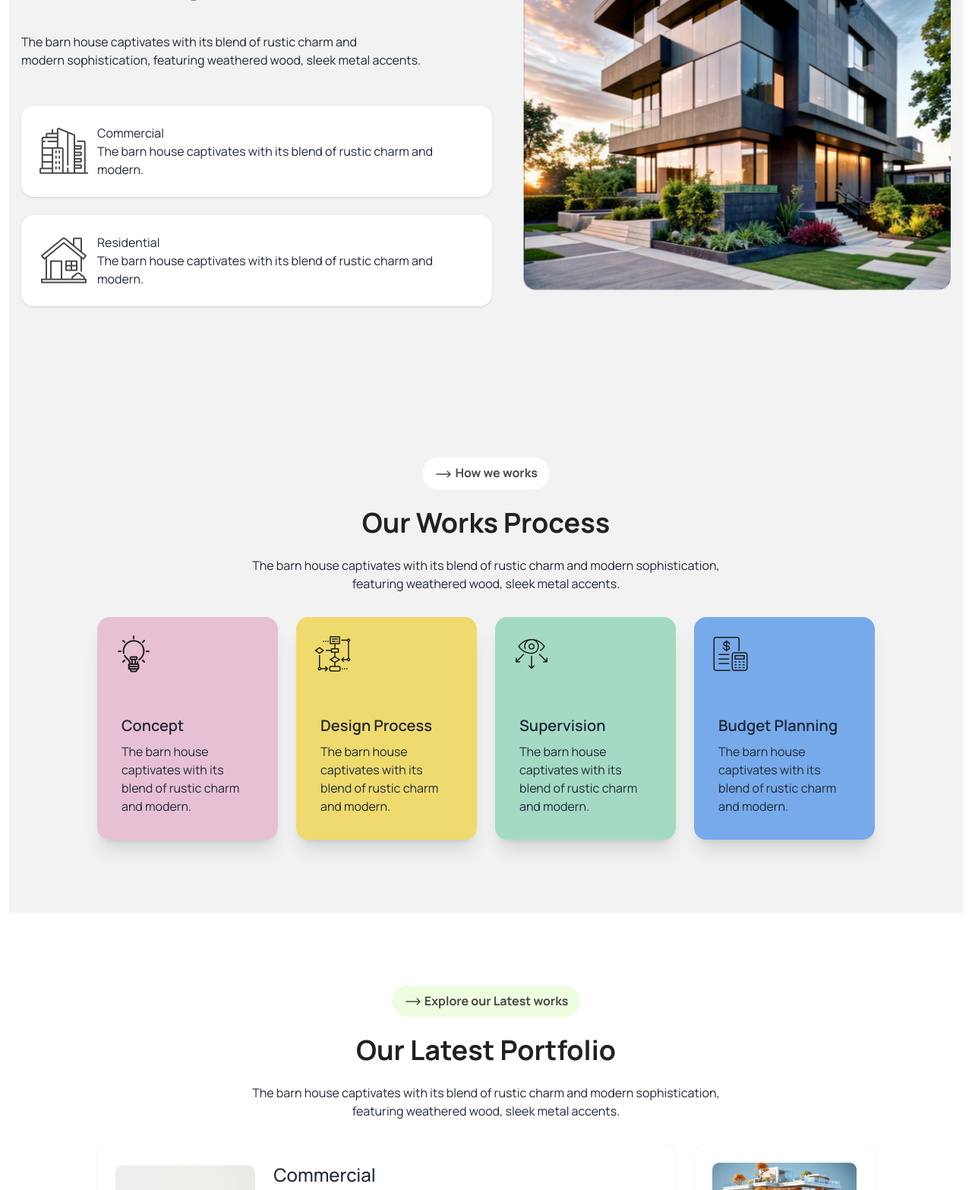
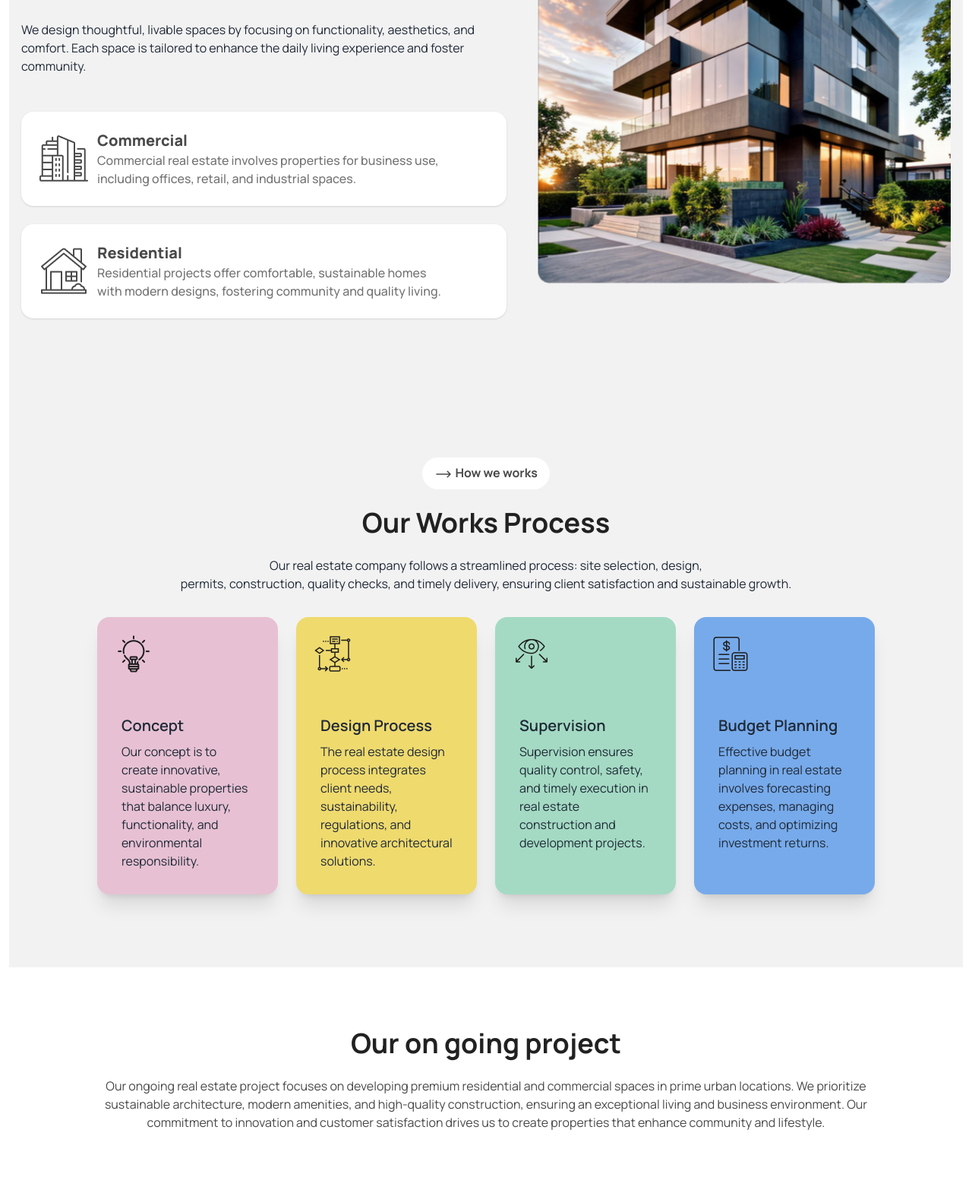
Before and after one commit to Delwarhussain1/assignment-3, a plain HTML site: page index.html in a window 1280 px wide. Shown: the part 1198-2764 px from the top of the page at 76% size. Drawn offline with nearby package versions, Linux system fonts and the light colour scheme.

Commit message:
on going project

```diff
--- a/index.html
+++ b/index.html
@@ -235,10 +235,10 @@
               liveable spaces
             </h1>
             <p class="py-6 text-center lg:text-left">
-              The barn house captivates with its blend of rustic charm and
-              <br />
-              modern sophistication, featuring weathered wood, sleek metal
-              accents.
+              We design thoughtful, livable spaces by focusing on functionality,
+              aesthetics, and <br />
+              comfort. Each space is tailored to enhance the daily living
+              experience and foster community.
             </p>
             <div
               class="flex gap-3 shadow p-6 rounded-2xl bg-[#FFFFFF] items-center"
@@ -246,10 +246,13 @@
               <img src="assets/commercial.png" alt="" />
 
               <div>
-                <h3>Commercial</h3>
-                <p>
-                  The barn house captivates with its blend of rustic charm and
-                  modern.
+                <h3 class="text-[#494949] font-extrabold text-xl">
+                  Commercial
+                </h3>
+                <p class="text-[#737373] font-medium">
+                  Commercial real estate involves properties for business use,
+                  <br />
+                  including offices, retail, and industrial spaces.
                 </p>
               </div>
             </div>
@@ -260,10 +263,13 @@
               <img src="assets/residential.png" alt="" />
 
               <div>
-                <h3>Residential</h3>
-                <p>
-                  The barn house captivates with its blend of rustic charm and
-                  modern.
+                <h3 class="text-[#494949] font-extrabold text-xl">
+                  Residential
+                </h3>
+                <p class="text-[#737373] font-medium">
+                  Residential projects offer comfortable, sustainable homes
+                  <br />with modern designs, fostering community and quality
+                  living.
                 </p>
               </div>
             </div>
@@ -299,9 +305,10 @@
           </button>
           <h1 class="text-4xl font-bold text-[#212121]">Our Works Process</h1>
           <p>
-            The barn house captivates with its blend of rustic charm and modern
-            sophistication, <br />
-            featuring weathered wood, sleek metal accents.
+            Our real estate company follows a streamlined process: site
+            selection, design,<br />
+            permits, construction, quality checks, and timely delivery, ensuring
+            client satisfaction and sustainable growth.
           </p>
         </div>
       </div>
@@ -318,8 +325,8 @@
             <div class="card-body">
               <h2 class="card-title">Concept</h2>
               <p>
-                The barn house captivates with its blend of rustic charm and
-                modern.
+                Our concept is to create innovative, sustainable properties that
+                balance luxury, functionality, and environmental responsibility.
               </p>
             </div>
           </div>
@@ -331,8 +338,9 @@
             <div class="card-body">
               <h2 class="card-title">Design Process</h2>
               <p>
-                The barn house captivates with its blend of rustic charm and
-                modern.
+                The real estate design process integrates client needs,
+                sustainability, regulations, and innovative architectural
+                solutions.
               </p>
             </div>
           </div>
@@ -344,8 +352,8 @@
             <div class="card-body">
               <h2 class="card-title">Supervision</h2>
               <p>
-                The barn house captivates with its blend of rustic charm and
-                modern.
+                Supervision ensures quality control, safety, and timely
+                execution in real estate construction and development projects.
               </p>
             </div>
           </div>
@@ -357,12 +365,62 @@
             <div class="card-body">
               <h2 class="card-title">Budget Planning</h2>
               <p>
-                The barn house captivates with its blend of rustic charm and
-                modern.
+                Effective budget planning in real estate involves forecasting
+                expenses, managing costs, and optimizing investment returns.
               </p>
             </div>
           </div>
         </section>
+      </section>
+
+      <!-- Our on going project -->
+      <section class="max-w-5xl mx-auto mt-20">
+        <div>
+          <h3 class="text-[#212121] font-bold text-4xl text-center">
+            Our on going project
+          </h3>
+          <p class="text-center mt-6 text-[#494949]">
+            Our ongoing real estate project focuses on developing premium
+            residential and commercial spaces in prime urban locations. We
+            prioritize sustainable architecture, modern amenities, and
+            high-quality construction, ensuring an exceptional living and
+            business environment. Our commitment to innovation and customer
+            satisfaction drives us to create properties that enhance community
+            and lifestyle.
+          </p>
+        </div>
+        <div class="grid grid-cols-1 lg:grid-cols-3 gap-6 mt-20">
+          <img
+            class="w-full h-full rounded-2xl"
+            src="assets/bilding -1.png"
+            alt=""
+          />
+          <img
+            class="w-full h-full rounded-2xl"
+            src="assets/bilding-2.png"
+            alt=""
+          />
+          <img
+            class="w-full h-full rounded-2xl"
+            src="assets/bilding-3.png"
+            alt=""
+          />
+          <img
+            class="w-full h-full rounded-2xl"
+            src="assets/bilding-4.png"
+            alt=""
+          />
+          <img
+            class="w-full h-full rounded-2xl"
+            src="assets/bilding-5.png"
+            alt=""
+          />
+          <img
+            class="w-full h-full rounded-2xl"
+            src="assets/bilding-6.png"
+            alt=""
+          />
+        </div>
       </section>
       <!-- Portfolio section -->
       <section class="max-w-5xl mx-auto my-24">
@@ -391,9 +449,12 @@
             Our Latest Portfolio
           </h1>
           <p>
-            The barn house captivates with its blend of rustic charm and modern
-            sophistication, <br />
-            featuring weathered wood, sleek metal accents.
+            Our latest portfolio features upscale residential communities and
+            cutting-edge <br />
+            commercial spaces, showcasing exceptional design and sustainable
+            practices. Each property <br />
+            is strategically located, offering modern amenities and a superior
+            quality of life for residents and businesses alike.
           </p>
         </div>
         <div class="lg:grid lg:grid-cols-4 grid gap-x-6 gap-y-6 mt-8">
@@ -404,8 +465,8 @@
             <div class="w-full">
               <h3 class="font-medium text-2xl">Commercial</h3>
               <p>
-                The barn house captivates with its blend of rustic charm and
-                modern.
+                Our commercial real estate offers prime locations, modern
+                facilities, and strategic value for businesses' growth.
               </p>
               <button class="py-3 rounded-3xl text-[#212121] font-bold text-xl">
                 View Details
@@ -439,8 +500,8 @@
             <div class="w-full">
               <h3 class="font-medium text-2xl">Commercial</h3>
               <p>
-                The barn house captivates with its blend of rustic charm and
-                modern.
+                Elevating business spaces with innovative design, prime
+                locations, and amenities.
               </p>
               <button class="py-3 rounded-3xl text-[#212121] font-bold text-xl">
                 View Details
@@ -492,13 +553,14 @@
               </svg>
               Let's Connect
             </button>
-            <h3 class="text-[#212121] text-4xl font-bold">
+            <h3 class="text-[#212121] text-4xl font-bold mb-6">
               Let's Discuss Next Project
             </h3>
             <p class="font-medium text-[#494949]">
-              The barn house captivates with its blend of rustic charm and
-              modern sophistication,<br />
-              featuring weathered wood, sleek metal accents.
+              Let’s discuss our next project: a cutting-edge mixed-use
+              development blending luxury residences <br />
+              with vibrant retail spaces. We aim to create a dynamic urban hub
+              that sets new standards in design and community engagement.
             </p>
           </div>
           <div class="">
@@ -575,9 +637,10 @@
           Rinterio
         </h3>
         <p class="text-[#737373] font-medium">
-          The barn house captivates with its blend of rustic charm and modern
-          sophistication,<br />
-          featuring weathered wood, sleek metal accents.
+          Rinterio is a real estate company specializing in luxury properties,
+          innovative <br />
+          design, and superior client service, transforming spaces for modern
+          living.
         </p>
       </div>
       <div
```
Also changed, not shown: assets/bilding -1.png (added), assets/bilding-2.png (added), assets/bilding-3.png (added), assets/bilding-4.png (added), assets/bilding-5.png (added), assets/bilding-6.png (added).
